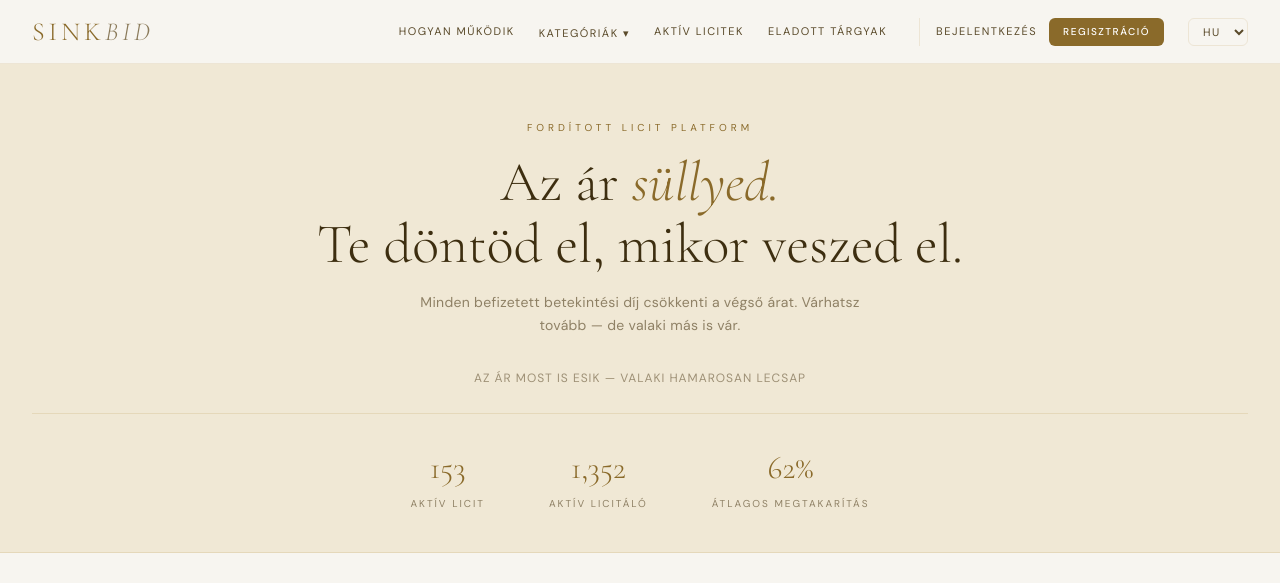
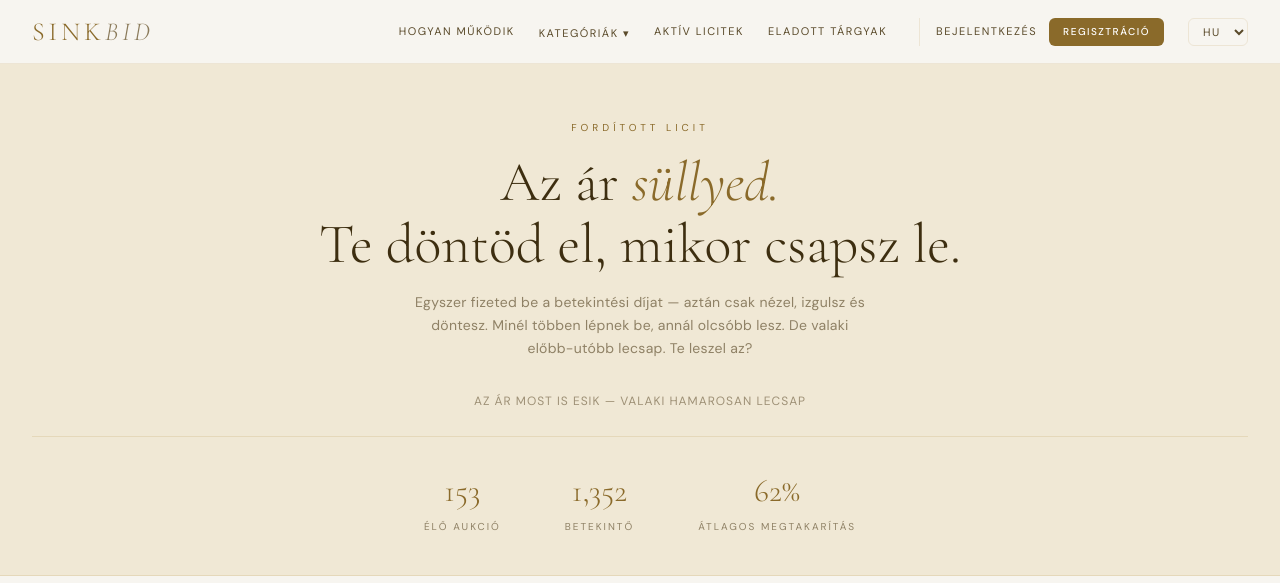
Before and after one commit to istvanlaha/SinkBid, a React (Vite) app: page / in a window 1280 px wide. Shown: the top 583 px of the page. Built offline with nearby package versions, Linux system fonts and the light colour scheme.

Commit message:
Refine HU hero copy

```diff
--- a/src/i18n/i18n.js
+++ b/src/i18n/i18n.js
@@ -13,13 +13,13 @@ const resources = {
         register: 'Regisztráció',
       },
       hero: {
-        tag: 'Fordított licit platform',
+        tag: 'Fordított licit',
         title1: 'Az ár',
         title2: 'süllyed.',
-        title3: 'Te döntöd el, mikor veszed el.',
-        subtitle: 'Minden befizetett betekintési díj csökkenti a végső árat. Várhatsz tovább — de valaki más is vár.',
-        statActive: 'Aktív licit',
-        statBidders: 'Aktív licitáló',
+        title3: 'Te döntöd el, mikor csapsz le.',
+        subtitle: 'Egyszer fizeted be a betekintési díjat — aztán csak nézel, izgulsz és döntesz. Minél többen lépnek be, annál olcsóbb lesz. De valaki előbb-utóbb lecsap. Te leszel az?',
+        statActive: 'Élő aukció',
+        statBidders: 'Betekintő',
         statSaved: 'Átlagos megtakarítás',
         pulse: 'Az ár most is esik — valaki hamarosan lecsap',
       },
```
